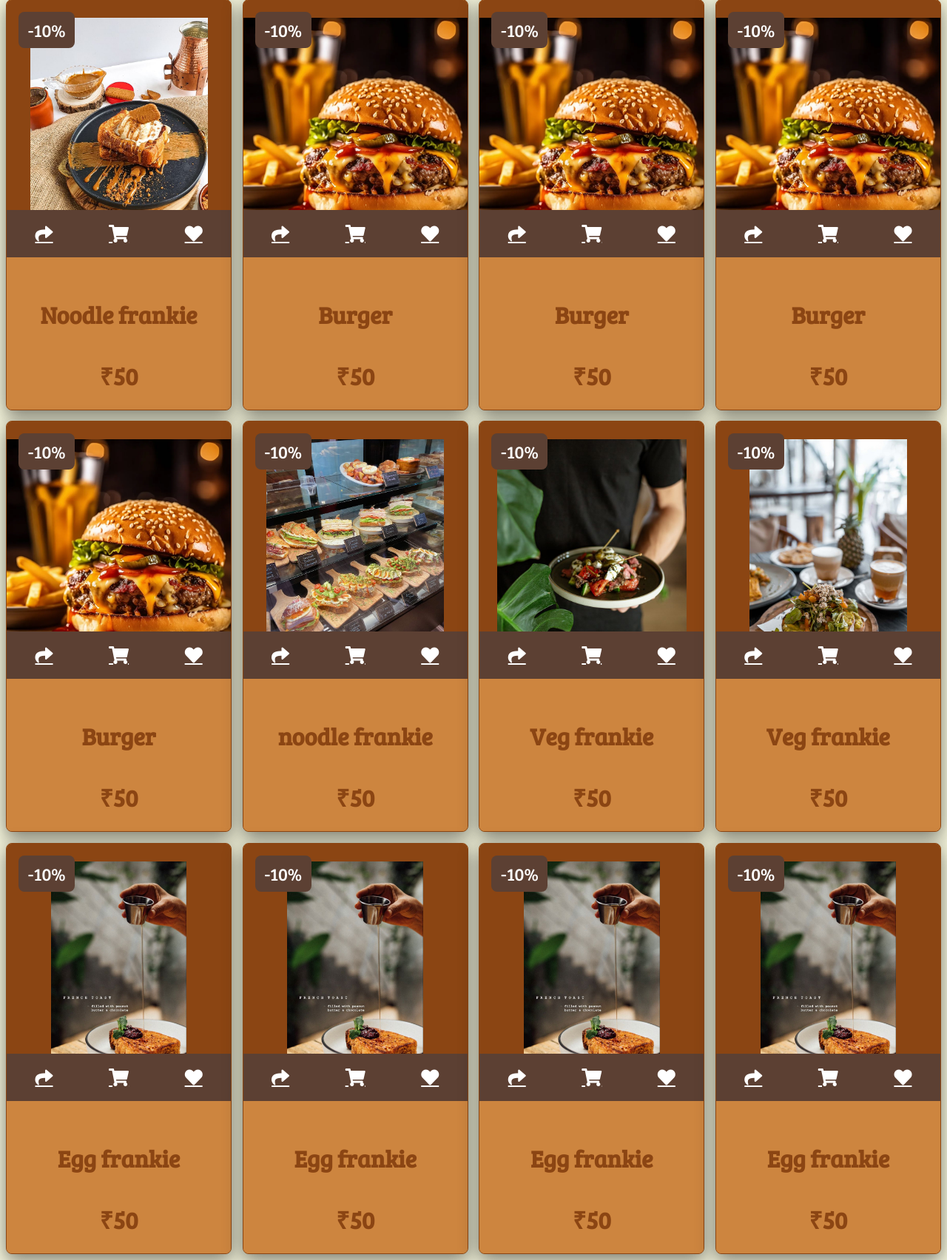
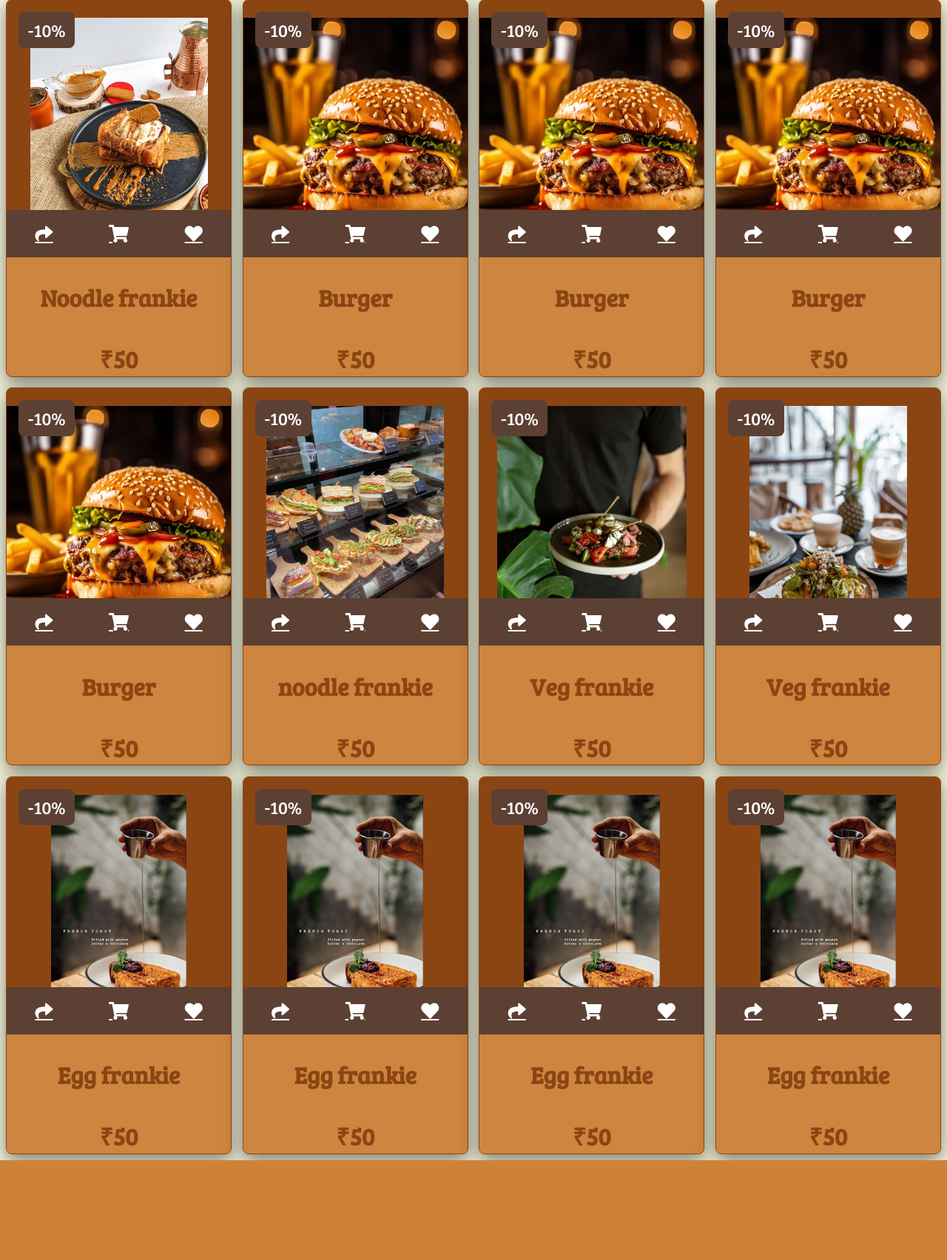
Before and after one commit to shravanip419/miniproject, a PHP site: page /food.html in a window 1280 px wide. Shown: the part 170-1874 px from the top of the page at 74% size. After the commit the page ends 1739 px from the top, so only its background shows below. Run offline with PHP 8.4, Linux system fonts and the light colour scheme.

Commit message:
table tennis wal change

```diff
--- a/food.css
+++ b/food.css
@@ -94,6 +94,7 @@ body {
     background: var(--dark-brown);
     color: white;
     transition: background 0.3s;
+    /* scale: 1; */
 }
 
 .products .box-container .box .image .icons a:hover {
@@ -102,7 +103,7 @@ body {
 }
 
 .products .box-container .box .content {
-    padding: 1.5rem;
+    padding: 0.5%;
     text-align: center;
     background-color: var(--lighter-brown);
 }
```
